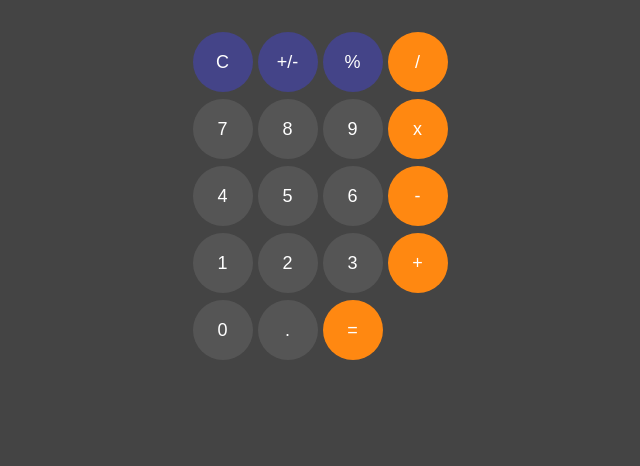
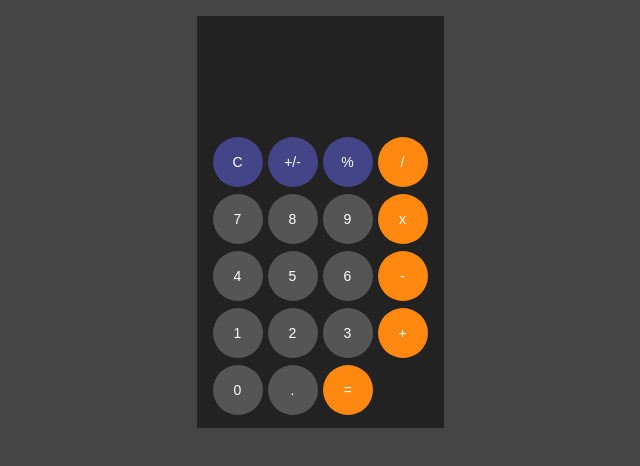
Before and after one commit to versacodes/vue-calculator, a Vue app: page / in a window 1280 px wide. Shown: the top 466 px of the page, without its empty margins (320-960 px from the left). Built offline with nearby package versions, Linux system fonts and the light colour scheme.

Commit message:
Added new styling in CalculatorDisplay Added div parent with styling in App.vue

```diff
--- a/src/App.vue
+++ b/src/App.vue
@@ -1,17 +1,23 @@
 <script setup>
 import {ref} from 'vue';
 import CalculatorRow from './components/CalculatorRow.vue';
+import CalculatorDisplay from './components/CalculatorDisplay.vue';
 
 const btn_content = ref([["C", "+/-", "%", "/"], [7, 8, 9, "x"], [4, 5, 6, "-"], [1, 2, 3, "+"], [0, ".", "="]])
 
 </script>
 
 <template>
-  <!-- passess btn_content as btn_list(prop)  -->
-  <CalculatorRow :btn_list="btn_content" />
+  <div id="app">
+    <CalculatorDisplay />
+    <!-- passess btn_content as btn_list(prop)  -->
+    <CalculatorRow :btn_list="btn_content" />
+  </div>
 </template>
 
 <style scoped>
-
-
+  #app {
+    background: #222;
+    padding: 0.8em 1em;
+  }
 </style>
--- a/src/components/CalculatorDisplay.vue
+++ b/src/components/CalculatorDisplay.vue
@@ -9,4 +9,10 @@
 
 
 <style scoped>
+  .display {
+    background: #222;
+    width: 100%;
+    height: 100px;
+    margin-bottom: 8px;
+  }
 </style>
--- a/src/components/CalculatorRow.vue
+++ b/src/components/CalculatorRow.vue
@@ -54,11 +54,11 @@ function btnCount(number) {
 
 .calc-btn {
   background: #555;
-  width: 60px;
-  height: 60px;
+  width: 50px;
+  height: 50px;
   border-radius: 50%;
   display: inline-block;
-  font-size: 18px;
+  font-size: 14px;
   text-align: center;
 }
 
--- a/src/style.css
+++ b/src/style.css
@@ -15,7 +15,7 @@ body {
   display: flex;
   justify-content: center;
   align-items: center;
-  padding: 2em 0;
+  padding: 1em 0;
 }
 
 :root {
```
